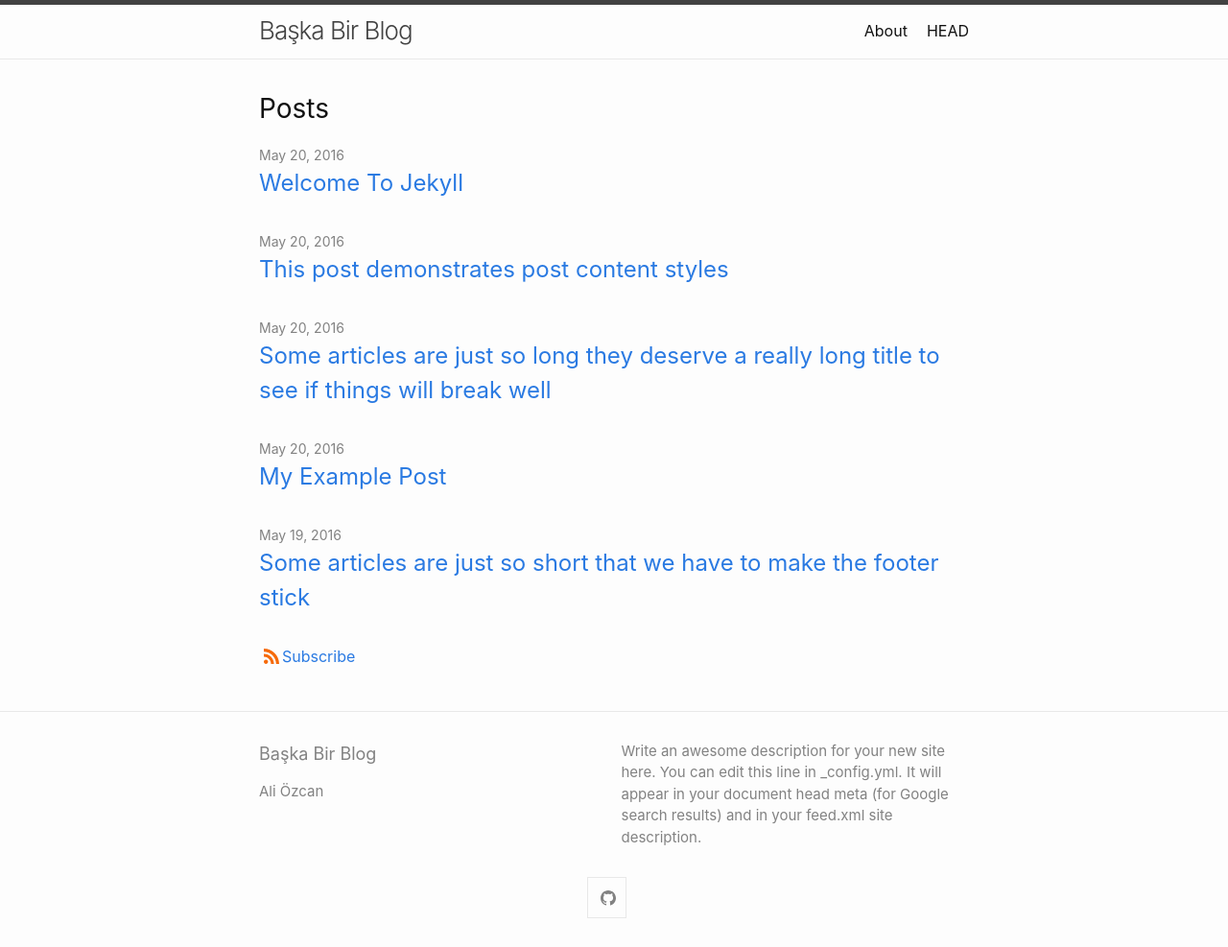
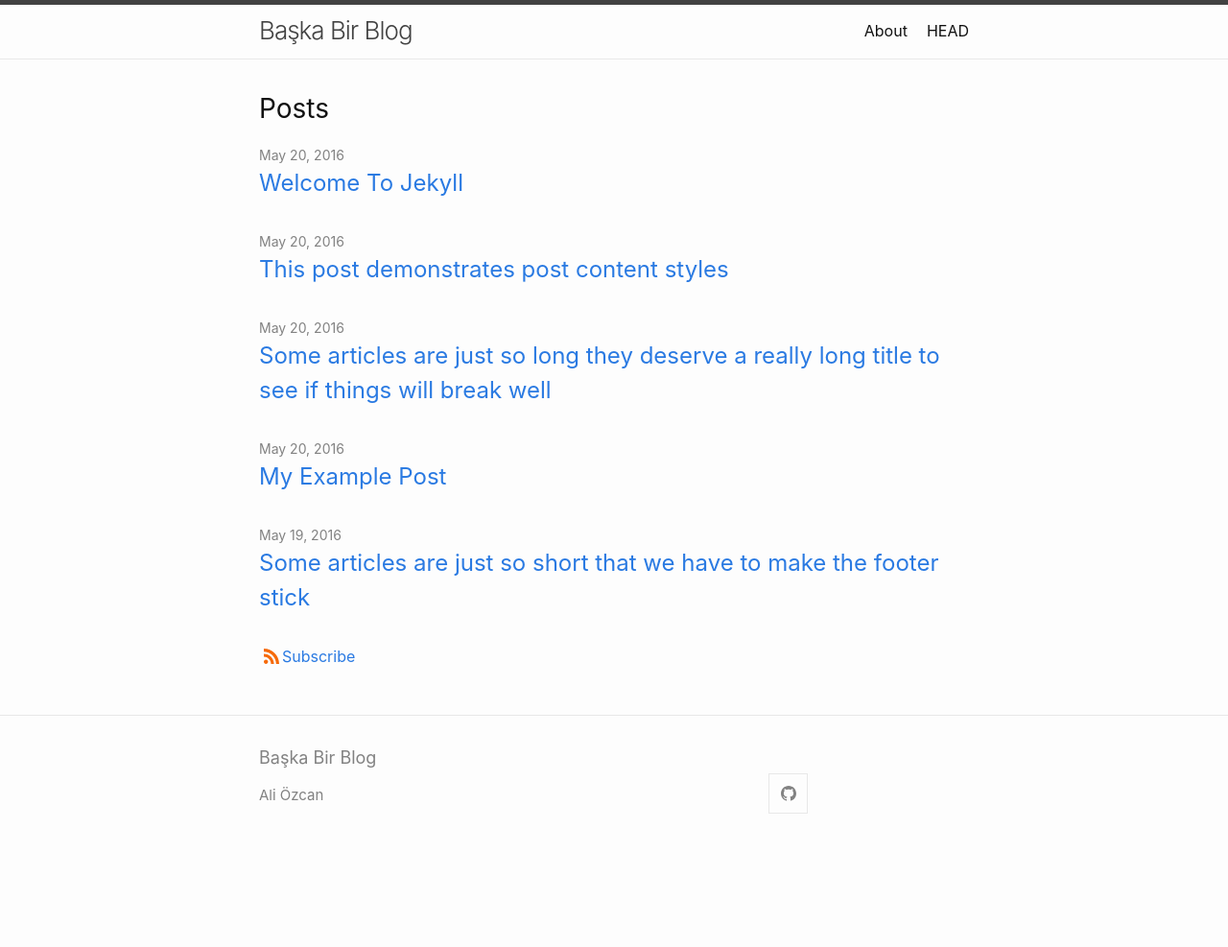
Before and after one commit to maliozcan/maliozcan.github.io, a Jekyll site: the page built from index.md, in a window 1280 px wide. Shown: the whole page at 96% size. Built offline with Jekyll 4.4.1, drawn with Linux system fonts in a browser that asks for light colours; after the commit the page ends 900 px from its top, so only the background shows below that.

Commit message:
Açıklama silindi.

```diff
--- a/_config.yml
+++ b/_config.yml
@@ -1,10 +1,8 @@
 title: Başka Bir Blog
 author: Ali Özcan
 # email: your-email@domain.com
-description: > # this means to ignore newlines until "markdown:"
-  Write an awesome description for your new site here. You can edit this
-  line in _config.yml. It will appear in your document head meta (for
-  Google search results) and in your feed.xml site description.
+# description: > # this means to ignore newlines until "markdown:"
+#    Açıklama
 
 markdown: kramdown
 show_excerpts: false # set to true to show excerpts on the homepage
```
